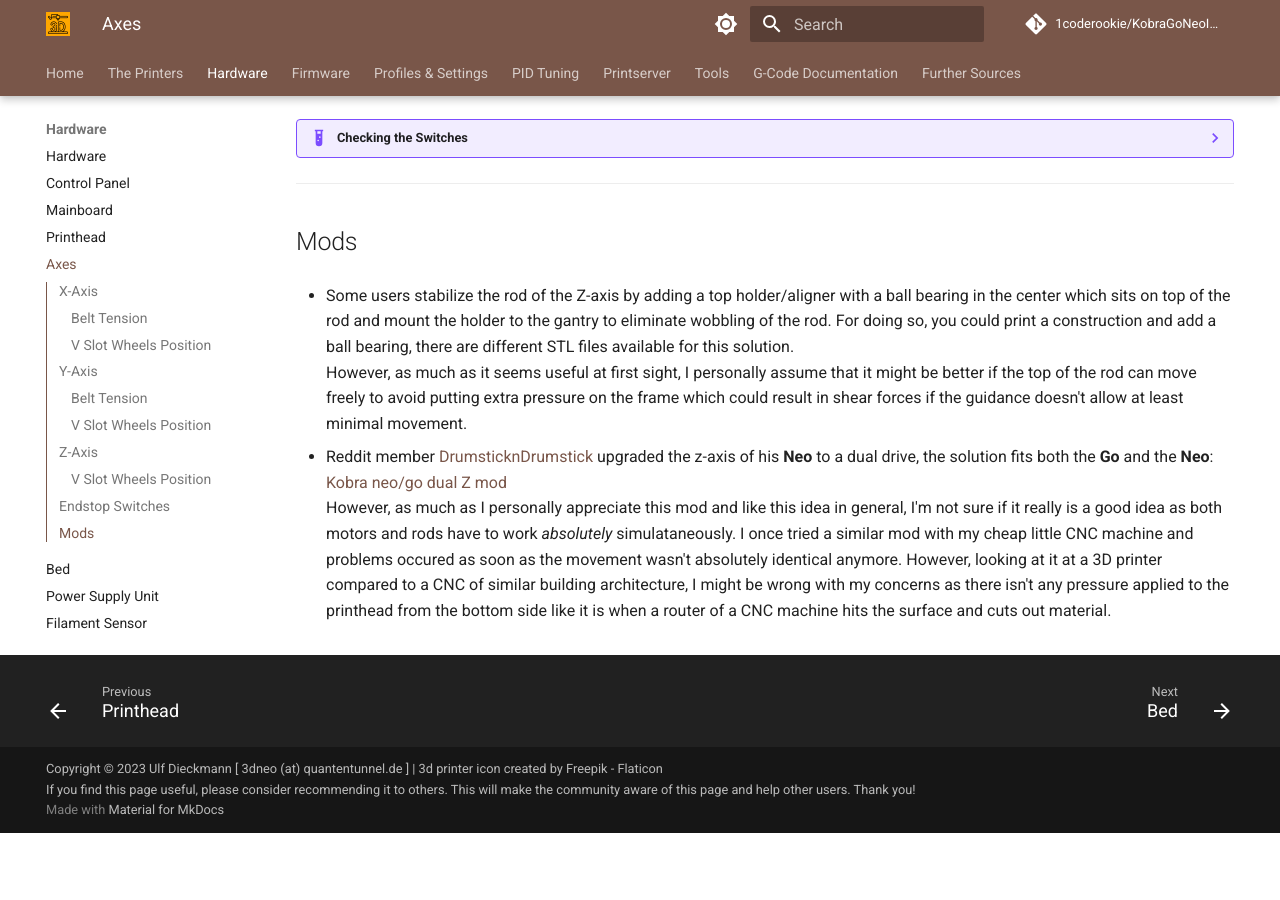
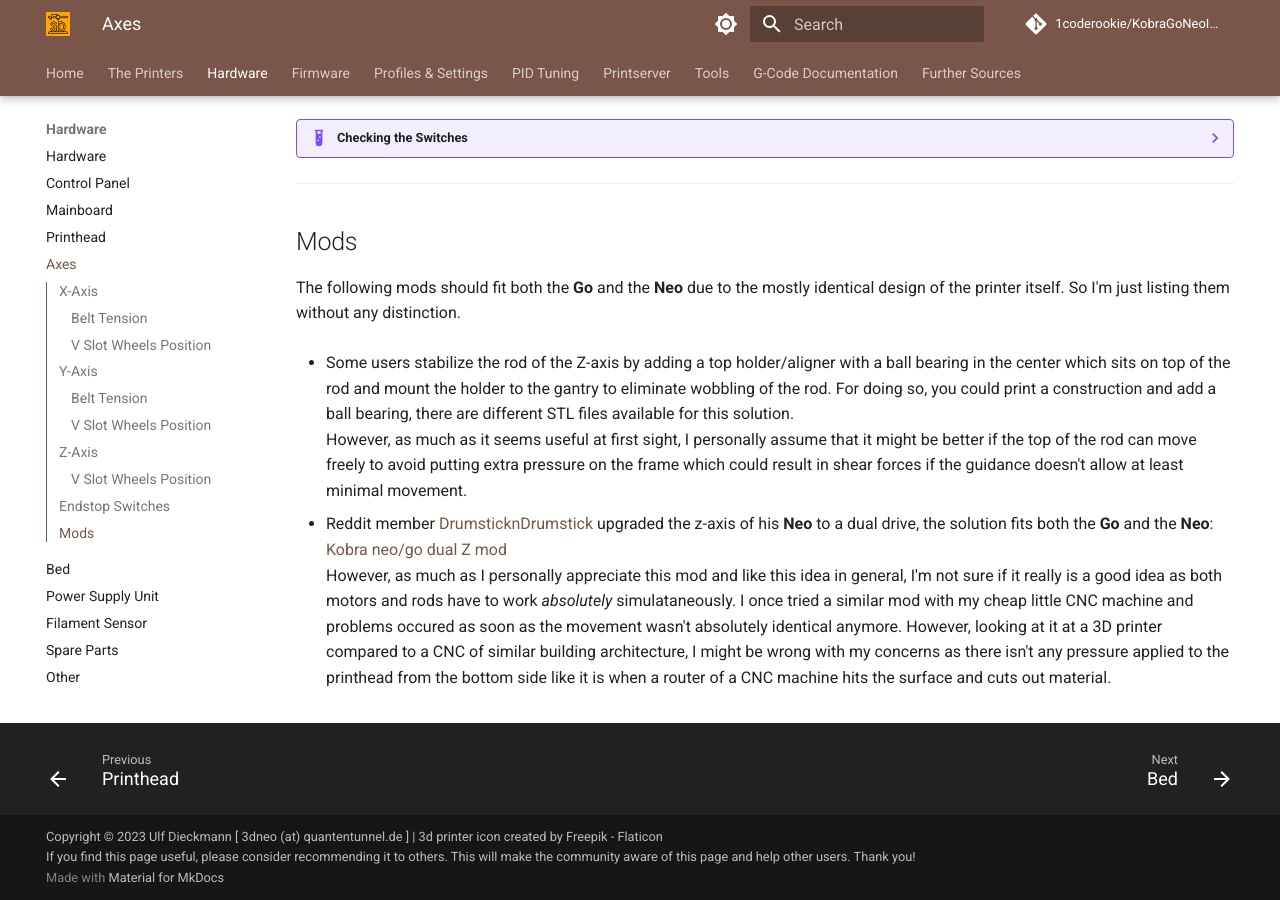
Before and after one commit to 1coderookie/KobraGoNeoInsights, an MkDocs documentation site: the page built from docs/hardware/axes.md, in a window 1280 px wide and 900 px high, scrolled down 4977 px. Built offline with MkDocs 1.6.1 and Material for MkDocs 9.7.7, drawn with Linux system fonts in a browser that asks for light colours; comment, search, counter and statistics services are not loaded; before the commit the page ends 5810 px from its top, so only the background shows below that.

Commit message:
Update axes.md

```diff
--- a/docs/hardware/axes.md
+++ b/docs/hardware/axes.md
@@ -77,6 +77,8 @@
 
 ## Mods
 
+The following mods should fit both the **Go** and the **Neo** due to the mostly identical design of the printer itself. So I'm just listing them without any distinction.
+
 - Some users stabilize the rod of the Z-axis by adding a top holder/aligner with a ball bearing in the center which sits on top of the rod and mount the holder to the gantry to eliminate wobbling of the rod. For doing so, you could print a construction and add a ball bearing, there are different STL files available for this solution.
   However, as much as it seems useful at first sight, I personally assume that it might be better if the top of the rod can move freely to avoid putting extra pressure on the frame which could result in shear forces if the guidance doesn't allow at least minimal movement.
 
```
